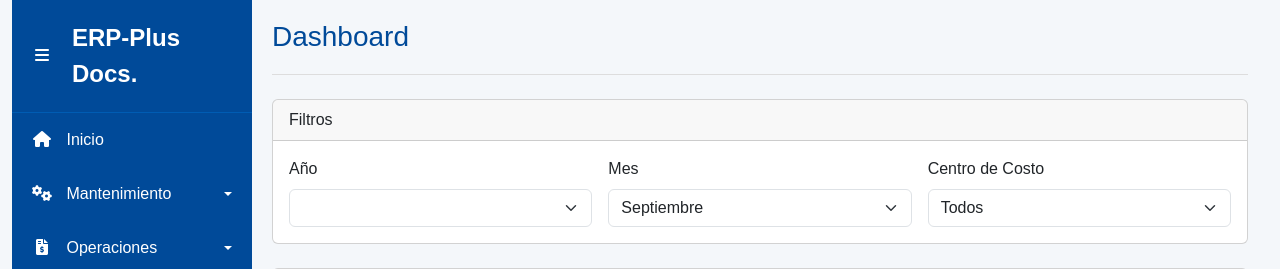
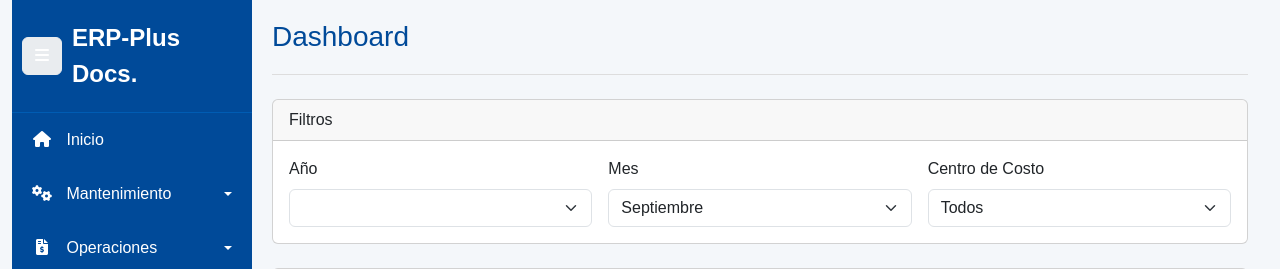
Before and after one commit to miguel-ls/ong, a PHP site: page /ong/public/ in a window 1280 px wide, with the pointer over the restyled element. Shown: the top 269 px of the page. Run offline with PHP 8.4, Linux system fonts and the light colour scheme; the visitor is signed in with stand-in values (Sample User, id 1); data that the repository does not hold is empty; some libraries are stand-ins or nearby versions.

Commit message:
Fix: Change button hover color to gray
The default Bootstrap button hover behavior was to make the background transparent. This made the buttons disappear when hovered over.

This change adds a CSS rule to override the default Bootstrap styles and set the background color of all buttons to a light gray (#e9ecef) on hover. This applies to all button types and ensures a consistent look and feel across the application.

```diff
--- a/public/css/style.css
+++ b/public/css/style.css
@@ -145,3 +145,8 @@ body.sidebar-collapsed .sidebar nav ul li a i {
     font-size: 0.9rem;
     color: #6c757d;
 }
+
+.btn:hover, .btn-primary:hover, .btn-secondary:hover, .btn-success:hover, .btn-danger:hover, .btn-warning:hover, .btn-info:hover, .btn-light:hover, .btn-dark:hover {
+    background-color: #e9ecef;
+    border-color: #e9ecef;
+}
```
